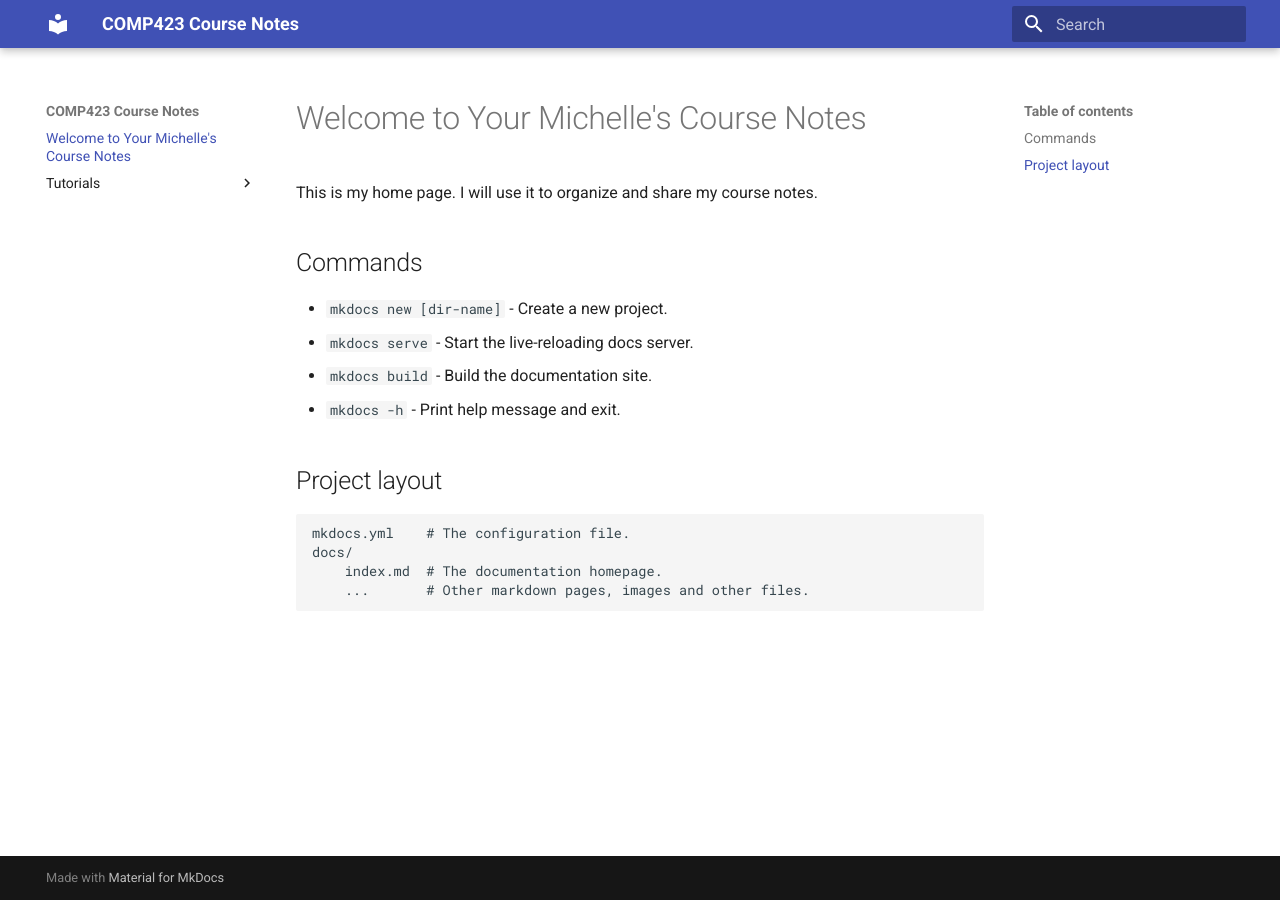
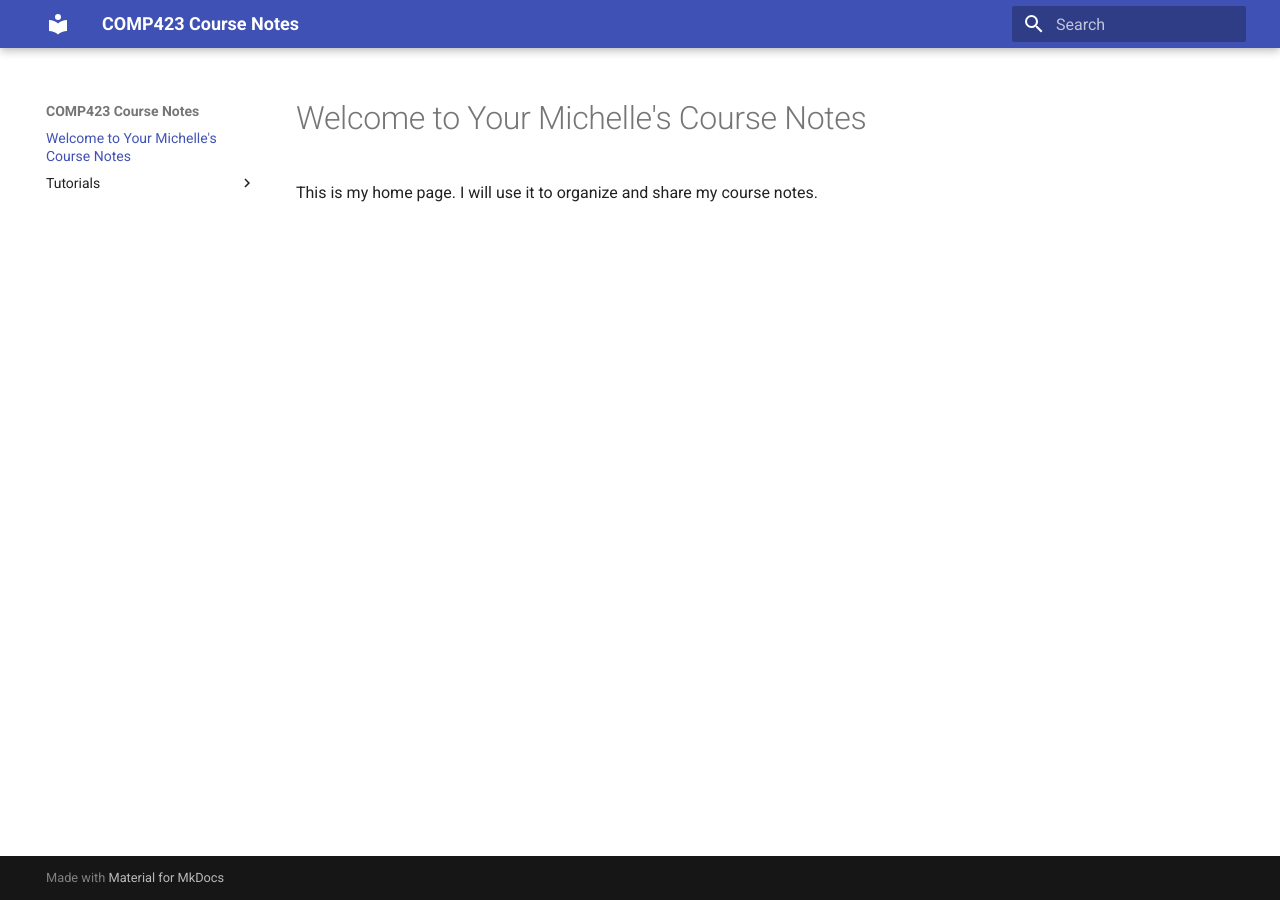
Before and after one commit to meijoo/comp423-course-notes, an MkDocs documentation site: the page built from docs/index.md, in a window 1280 px wide. Built offline with MkDocs 1.6.1 and Material for MkDocs 9.7.7, drawn with Linux system fonts in a browser that asks for light colours.

```diff
--- a/docs/index.md
+++ b/docs/index.md
@@ -1,17 +1,3 @@
 # Welcome to Your Michelle's Course Notes
 
 This is my home page. I will use it to organize and share my course notes.
-
-## Commands
-
-* `mkdocs new [dir-name]` - Create a new project.
-* `mkdocs serve` - Start the live-reloading docs server.
-* `mkdocs build` - Build the documentation site.
-* `mkdocs -h` - Print help message and exit.
-
-## Project layout
-
-    mkdocs.yml    # The configuration file.
-    docs/
-        index.md  # The documentation homepage.
-        ...       # Other markdown pages, images and other files.
```
Also changed, not shown: docs/tutorials/rust-setup.md (+2 -4 lines).
